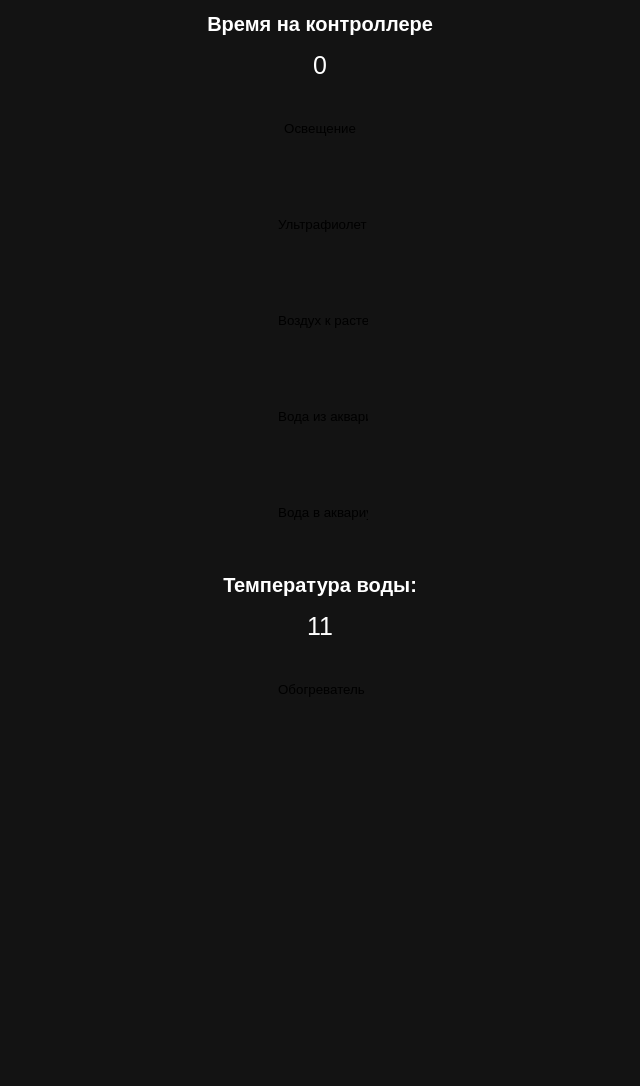
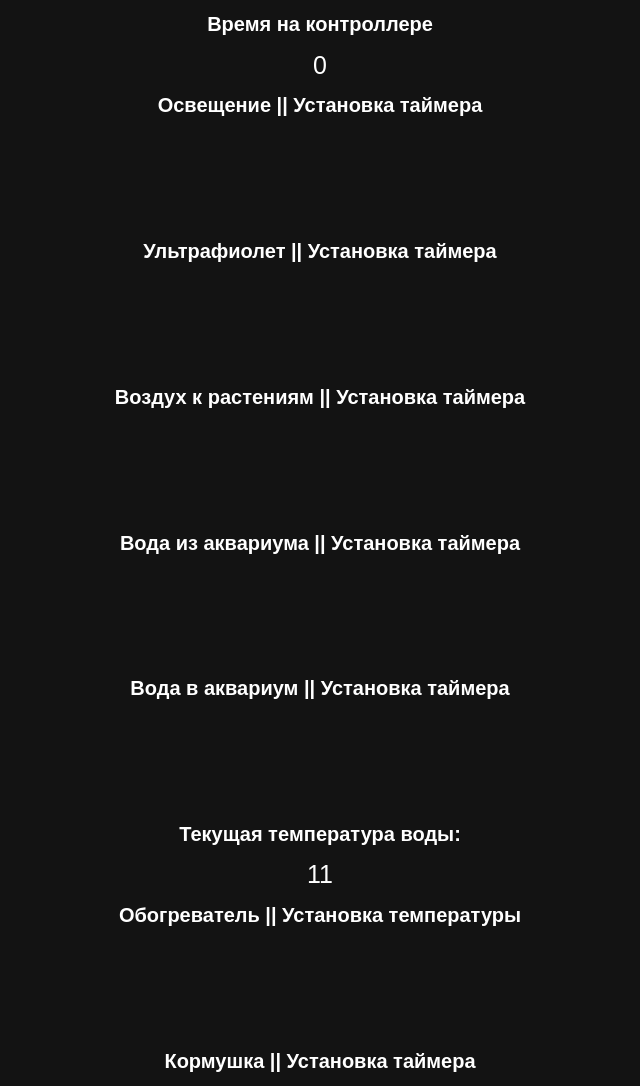
Before and after one commit to HondDK/aquaKVPTK, a plain HTML site: page aquaKVPTK/data/index.html in a window 1280 px wide. Shown: the whole page, without its empty margins (320-960 px from the left). Before the commit the page ends 800 px from the top, so only its background shows below. Drawn offline with Linux system fonts and the light colour scheme; no server answers.

Commit message:
Add files via upload

```diff
--- a/aquaKVPTK/data/index.html
+++ b/aquaKVPTK/data/index.html
@@ -58,14 +58,21 @@
 <body>
 	<h1>Время на контроллере</h1>
 	<input class="temp" type="text" readonly min="0" value="" id="status_time" />
-	<input class="" type="button" value="Освещение" id="relay_lighting" />
-	<input class="" type="button" value="Ультрафиолет" id="relay_lighting_purple" />
-	<input class="" type="button" value="Воздух к растениям" id="relay_air" />
-	<input class="" type="button" value="Вода из аквариума" id="relay_water_out" />
-	<input class="" type="button" value="Вода в аквариум" id="relay_water_in" />
-	<h1>Teмпература воды:</h1>
+	<h1>Освещение || Установка таймера</h1>
+	<input class="" type="button" value="" id="relay_lighting" />
+	<h1>Ультрафиолет || Установка таймера</h1>
+	<input class="" type="button" value="" id="relay_lighting_purple" />
+	<h1>Воздух к растениям || Установка таймера</h1>
+	<input class="" type="button" value="" id="relay_air" />
+	<h1>Вода из аквариума || Установка таймера</h1>
+	<input class="" type="button" value="" id="relay_water_out" />
+	<h1>Вода в аквариум || Установка таймера</h1>
+	<input class="" type="button" value="" id="relay_water_in" />
+	<h1>Текущая тeмпература воды:</h1>
 	<input type="text" readonly id="auqa_temp" value="11" class="temp" />
-	<input class="" type="button" value="Обогреватель" id="relay_temp" />
+	<h1>Обогреватель || Установка температуры</h1>
+	<input class="" type="button" value="" id="relay_temp" />
+	<h1>Кормушка || Установка таймера</h1>
 	<script src="/script.js">
 	</script>
 </body>
```
Also changed, not shown: 1 other file.
